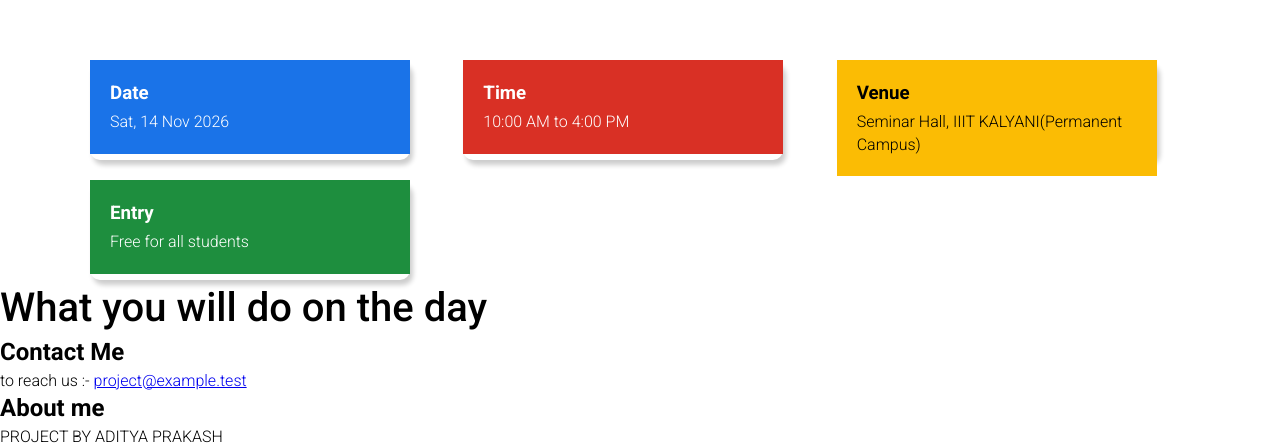
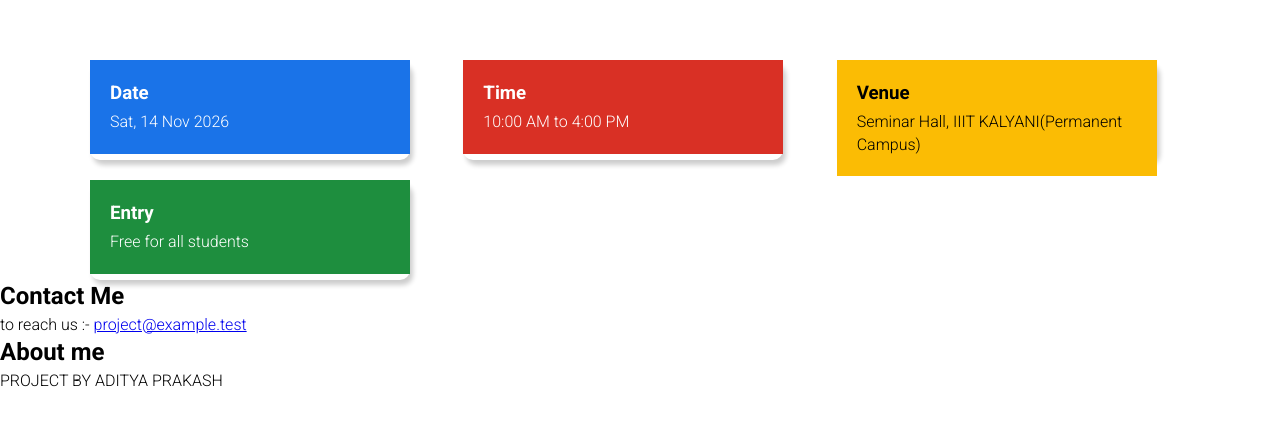
Before and after one commit to ap348644-collab/GDG-BUILD-DAY, a plain HTML site: page index.html in a window 1280 px wide. Shown: the part 852-1300 px from the top of the page. After the commit the page ends 1244 px from the top, so only its background shows below. Drawn offline with Linux system fonts and the light colour scheme.

```diff
--- a/index.html
+++ b/index.html
@@ -60,7 +60,7 @@
         </div>
     </section>
     <section class="what_section">
-        <h1>What you will do on the day</h1>
+       <!-- <h1>What you will do on the day</h1> -->
         <div class="contact">
             <h2>Contact Me</h2>
             <p>to reach us :- <a href="https">project@example.test</a> </p>
```
